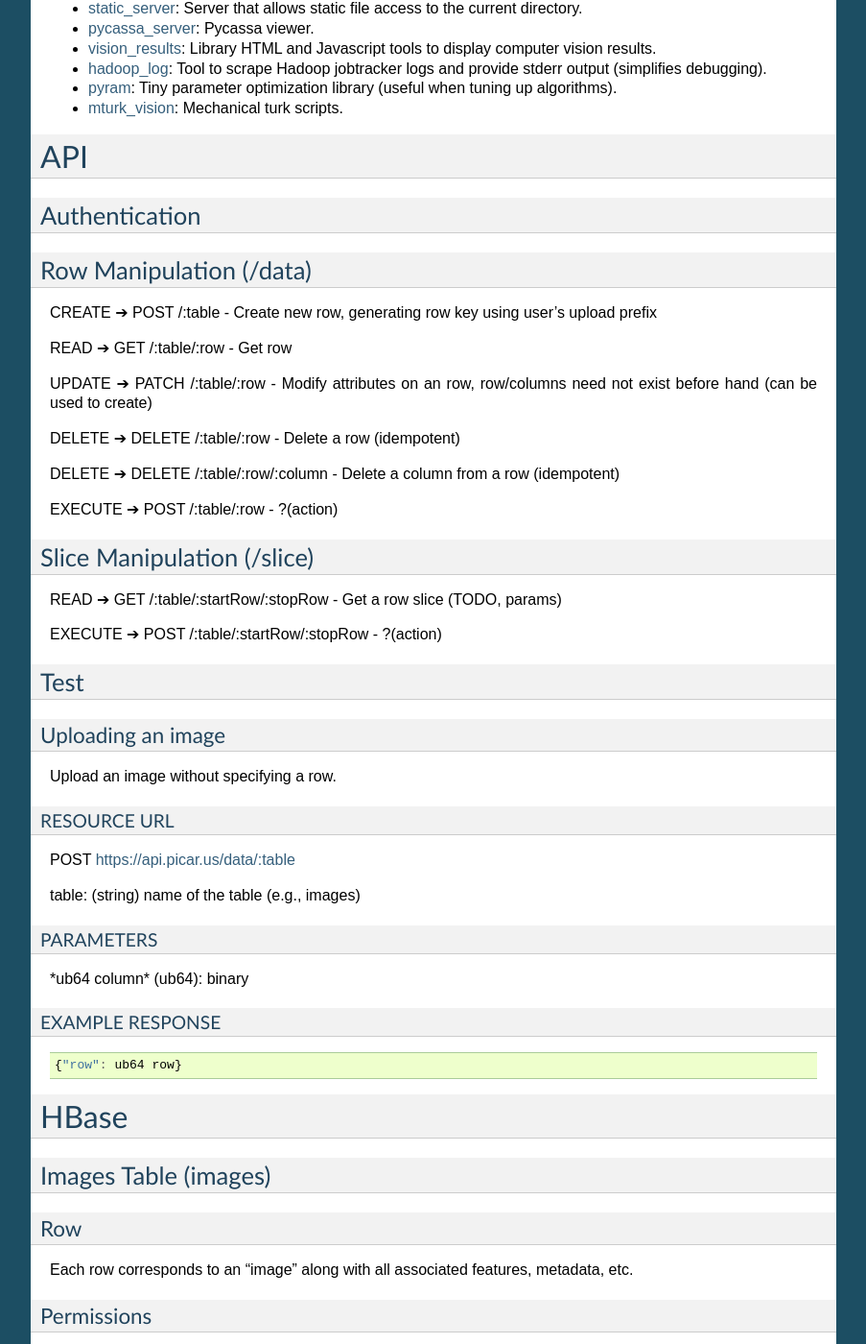
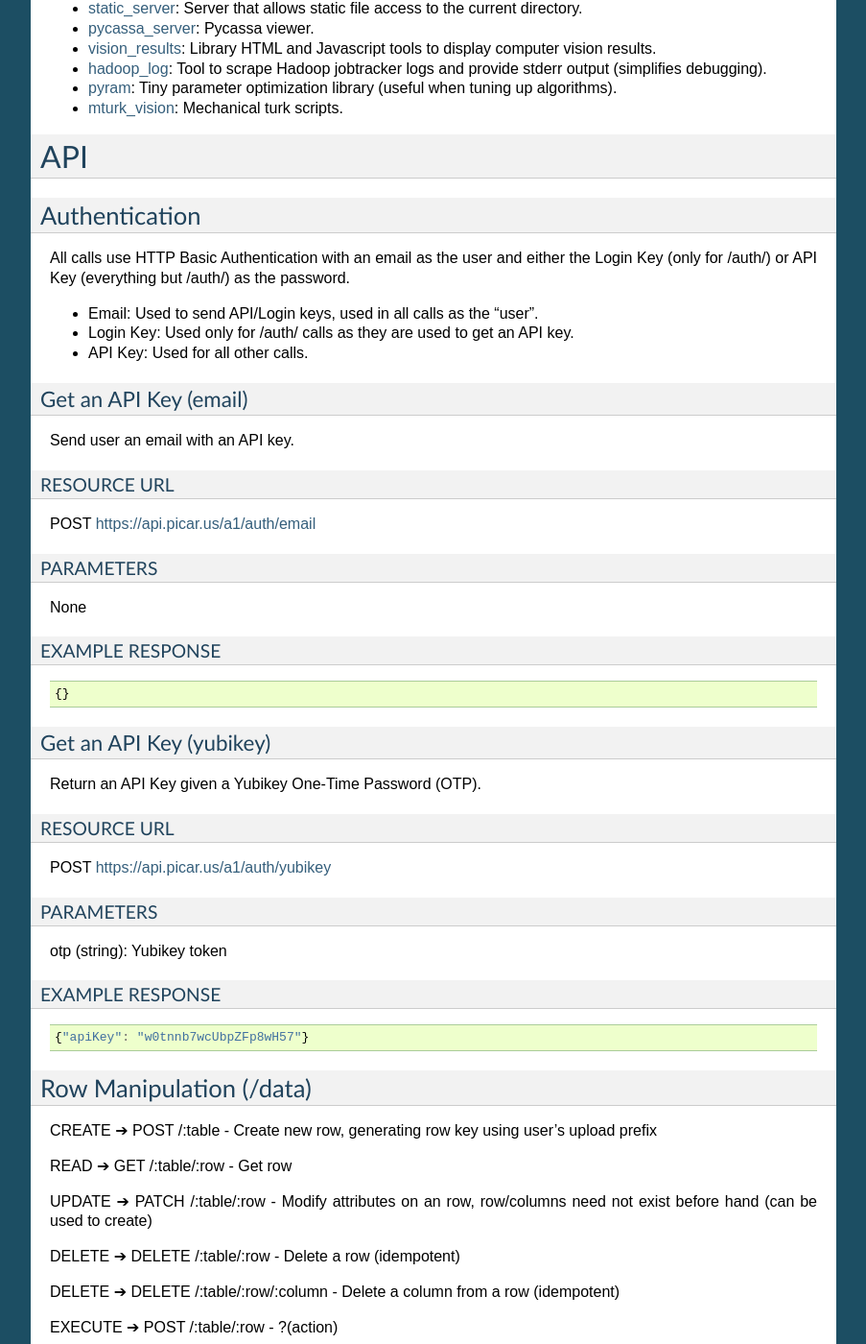
Before and after one commit to bwhite/picarus, a Sphinx documentation site: the page built from doc/index.rst, in a window 1280 px wide and 1400 px high, scrolled down 1586 px. Shown: the whole window at 96% size, without its empty margins (198-1101 px from the left). Built offline with Sphinx 7.4.7, drawn with Linux system fonts in a browser that asks for light colours; formulas are drawn with MathJax 3; some of the changed text lies outside the part shown.

Commit message:
Updated
Signed-off-by: Brandyn A. White <bwhite@dappervision.com>

```diff
--- a/doc/index.rst
+++ b/doc/index.rst
@@ -114,6 +114,48 @@ API
 Authentication
 --------------
 
+All calls use HTTP Basic Authentication with an email as the user and either the Login Key (only for /auth/) or API Key (everything but /auth/) as the password.
+
+* Email: Used to send API/Login keys, used in all calls as the "user".
+* Login Key: Used only for /auth/ calls as they are used to get an API key.
+* API Key: Used for all other calls.
+
+Get an API Key (email)
+^^^^^^^^^^^^^^^^^^^^^^^
+Send user an email with an API key.
+
+RESOURCE URL
+""""""""""""
+POST https://api.picar.us/a1/auth/email
+
+PARAMETERS
+"""""""""""
+None
+
+EXAMPLE RESPONSE
+""""""""""""""""
+.. code:: javascript
+
+    {}
+
+Get an API Key (yubikey)
+^^^^^^^^^^^^^^^^^^^^^^^
+Return an API Key given a Yubikey One-Time Password (OTP).
+
+RESOURCE URL
+""""""""""""
+POST https://api.picar.us/a1/auth/yubikey
+
+PARAMETERS
+"""""""""""
+otp (string): Yubikey token
+
+EXAMPLE RESPONSE
+""""""""""""""""
+.. code:: javascript
+
+    {"apiKey": "w0tnnb7wcUbpZFp8wH57"}
+
 
 Row Manipulation (/data)
 ---------------------------
@@ -138,12 +180,29 @@ EXECUTE |arrow| POST /:table/:startRow/:stopRow - ?(action)
 
 .. |arrow| unicode:: U+2794 .. right arrow
 
-
-
-
-
-Test
------
++---------+----------------------------------+-----------+---------+
+| VERB    |  PATH                            |  Images   | Models  |
++---------+----------------------------------+-----------+---------+
+| GET     | /data/:table                     | N         | Y       |
++---------+----------------------------------+-----------+---------+
+| GET     | /slice/:table/:startRow/:stopRow | Y         | N       |
++---------+----------------------------------+-----------+---------+
+| GET     | /data/:table/:row                | Y         | Y       |
++---------+----------------------------------+-----------+---------+
+| POST    | /data/:table                     | Y         | N       |
++---------+----------------------------------+-----------+---------+
+| POST    | /data/:table/:row                | Y         | N       |
++---------+----------------------------------+-----------+---------+
+| POST    | /slice/:table/:startRow/:stopRow | Y         | N       |
++---------+----------------------------------+-----------+---------+
+| PATCH   | /data/:table/:row                | Y\*       | Y\*     |
++---------+----------------------------------+-----------+---------+
+| DELETE  | /data/:table/:row                | Y         | Y       |
++---------+----------------------------------+-----------+---------+
+| DELETE  | /data/:table/:row/:column        | Y         | Y       |
++---------+----------------------------------+-----------+---------+
+| DELETE  | /slice/:table/:startRow/:stopRow | TODO      | N       |
++---------+----------------------------------+-----------+---------+
 
 Uploading an image
 ^^^^^^^^^^^^^^^^^^
@@ -151,7 +210,7 @@ Upload an image without specifying a row.
 
 RESOURCE URL
 """"""""""""
-POST https://api.picar.us/data/:table
+POST https://api.picar.us/a1/data/:table
 
 table: (string) name of the table (e.g., images)
 
```
Also changed, not shown: doc/67e373a19af13647bded/index.rst (+66 -7 lines).
